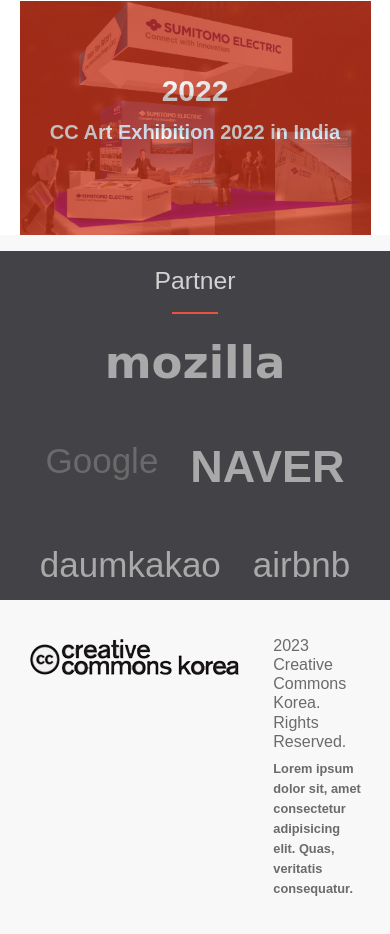
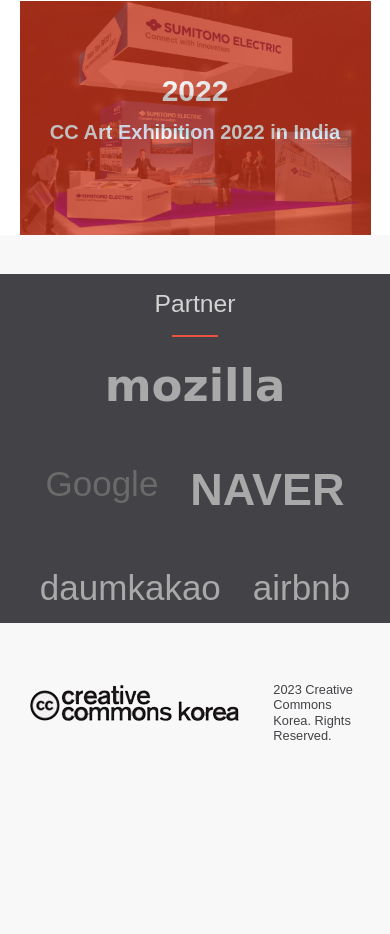
Before and after one commit to fezzopro/First-Capstone-Project, a plain HTML site: page about.html in a window 390 px wide. Shown: the part 1900-2834 px from the top of the page. After the commit the page ends 2671 px from the top, so only its background shows below. Drawn offline with nearby package versions, Linux system fonts and the light colour scheme.

Commit message:
Change the about footer section to match exact footer on the wireframe

```diff
--- a/assets/css/style.css
+++ b/assets/css/style.css
@@ -463,6 +463,25 @@ header {
   animation: 1s ease-out 0s 1 slideInFromRight;
 }
 
+.about-footer {
+  justify-content: end;
+}
+
+.about-footer-section {
+  background-color: #424247;
+  color: #f8f8f8;
+  margin-top: 10%;
+}
+
+.about-footer-logo img {
+  content: url(../img/logos/logo_cck_w_208x35.png);
+}
+
+.about-footer-description {
+  color: #f8f8f8;
+  width: 60%;
+}
+
 @media screen and (max-width: 768px) {
   .top-bar {
     display: none;
@@ -540,6 +559,7 @@ header {
 
   .about-parters {
     display: flex;
+    margin-top: 10%;
   }
 
   .into > p {
@@ -570,6 +590,28 @@ header {
 
   .card-p {
     width: 90%;
+  }
+
+  .about-footer-logo img {
+    width: 90%;
+    content: url(../img/logos/footer\ logo.png);
+  }
+
+  .about-footer-description p {
+    display: none;
+  }
+
+  .about-footer-description h6 {
+    font-size: 0.8rem;
+  }
+
+  .about-footer-section {
+    background-color: #f8f8f8;
+    /* color: #424247 !important; */
+  }
+
+  .about-footer-description {
+    color: #424247;
   }
 }
 
```
